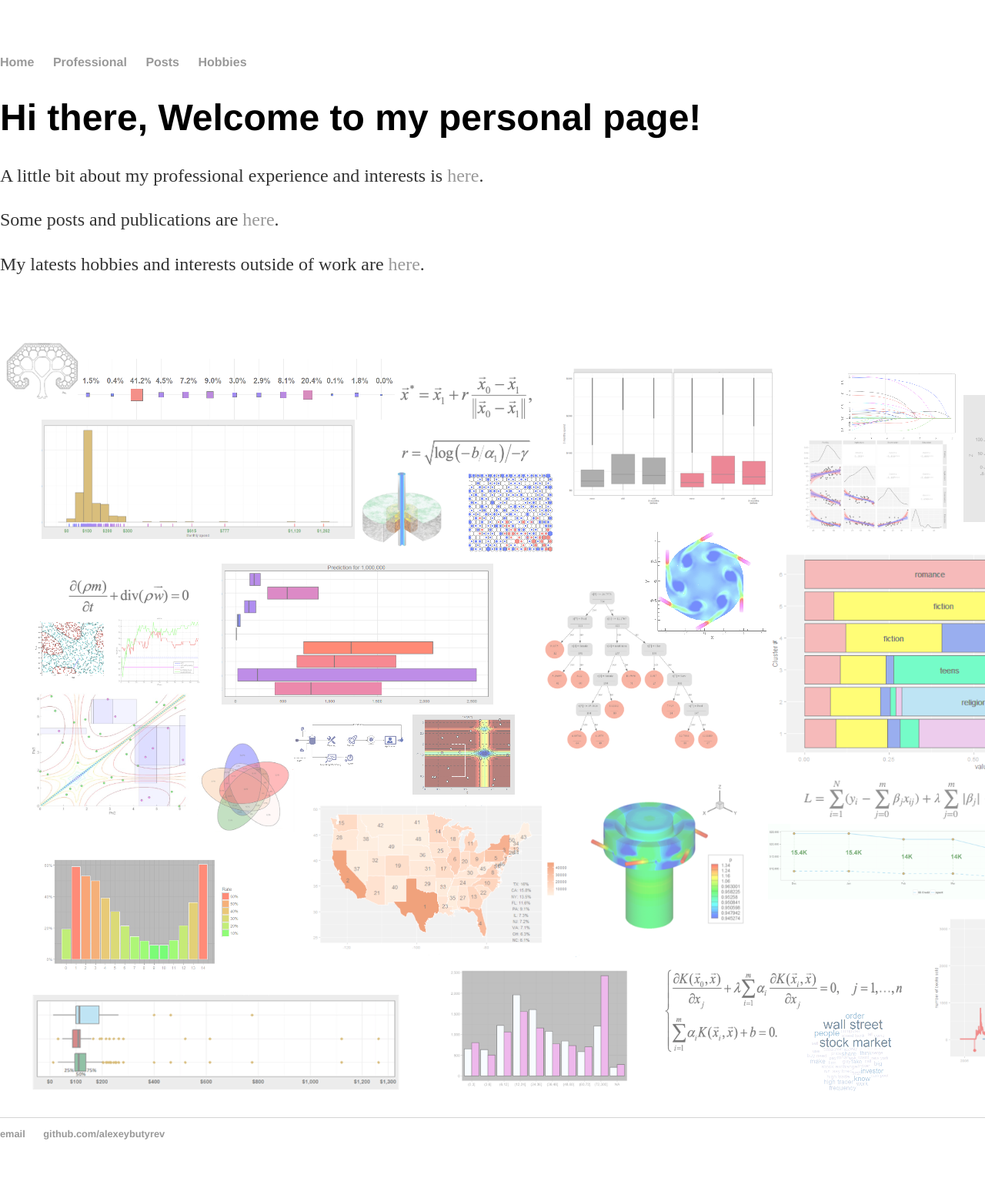
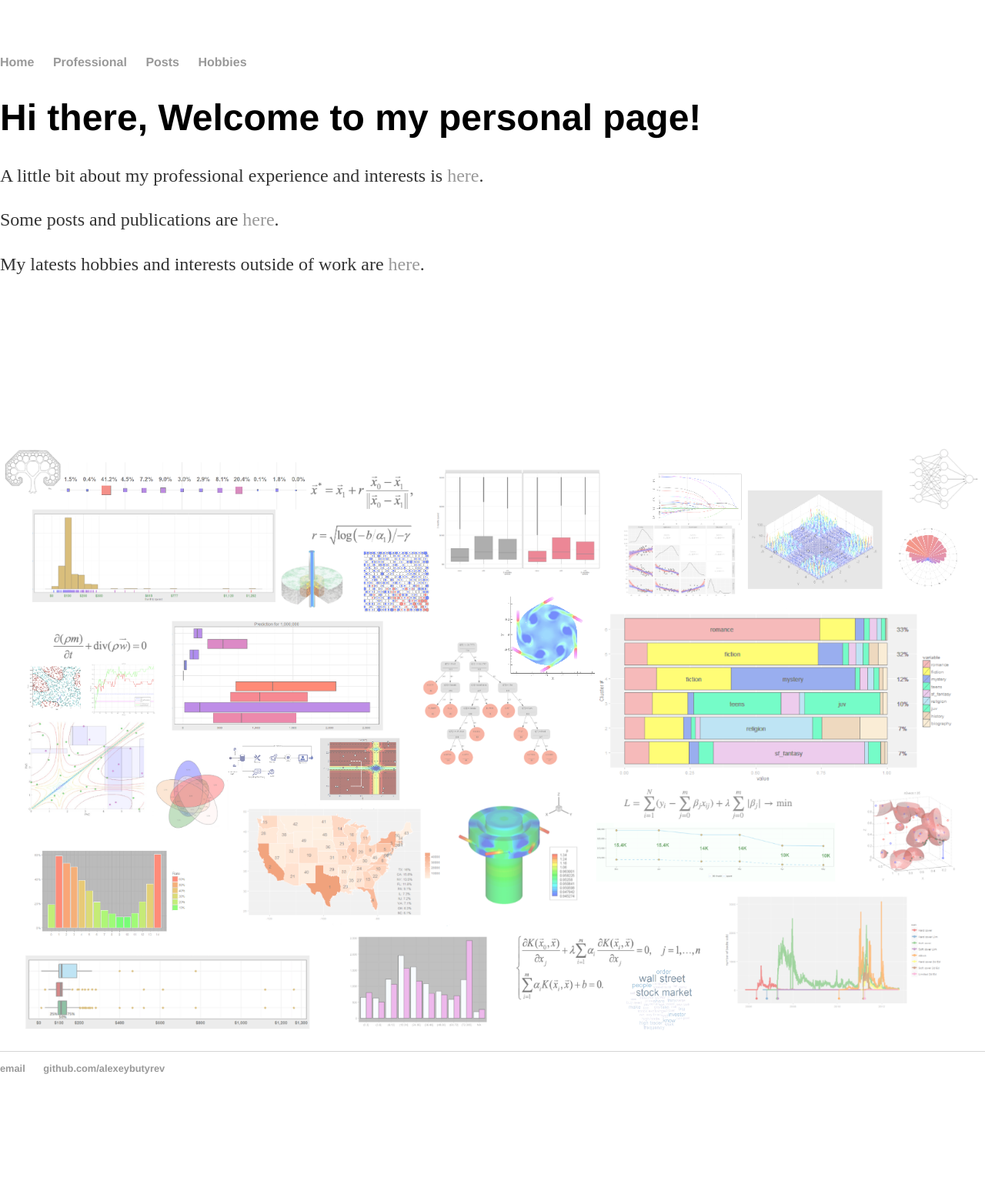
Before and after one commit to alexeybutyrev/alexeybutyrev.github.io, a Jekyll site: the page built from index.html, in a window 1280 px wide. Shown: the whole page at 77% size. Built offline with Jekyll 4.4.1, drawn with Linux system fonts in a browser that asks for light colours; after the commit the page ends 1467 px from its top, so only the background shows below that.

Commit message:
fix margins

```diff
--- a/css/main.css
+++ b/css/main.css
@@ -37,4 +37,4 @@
 .cv address, .cv p { font-size: 1.2em; }
 .cv .download { float: right; font-size: .8em; text-transform: uppercase; }
 
-.dataart {margin-right: 20px;margin-top: 40px;}
+.dataart {margin-right: 90px;margin-top: 110px;width:100%}
```
